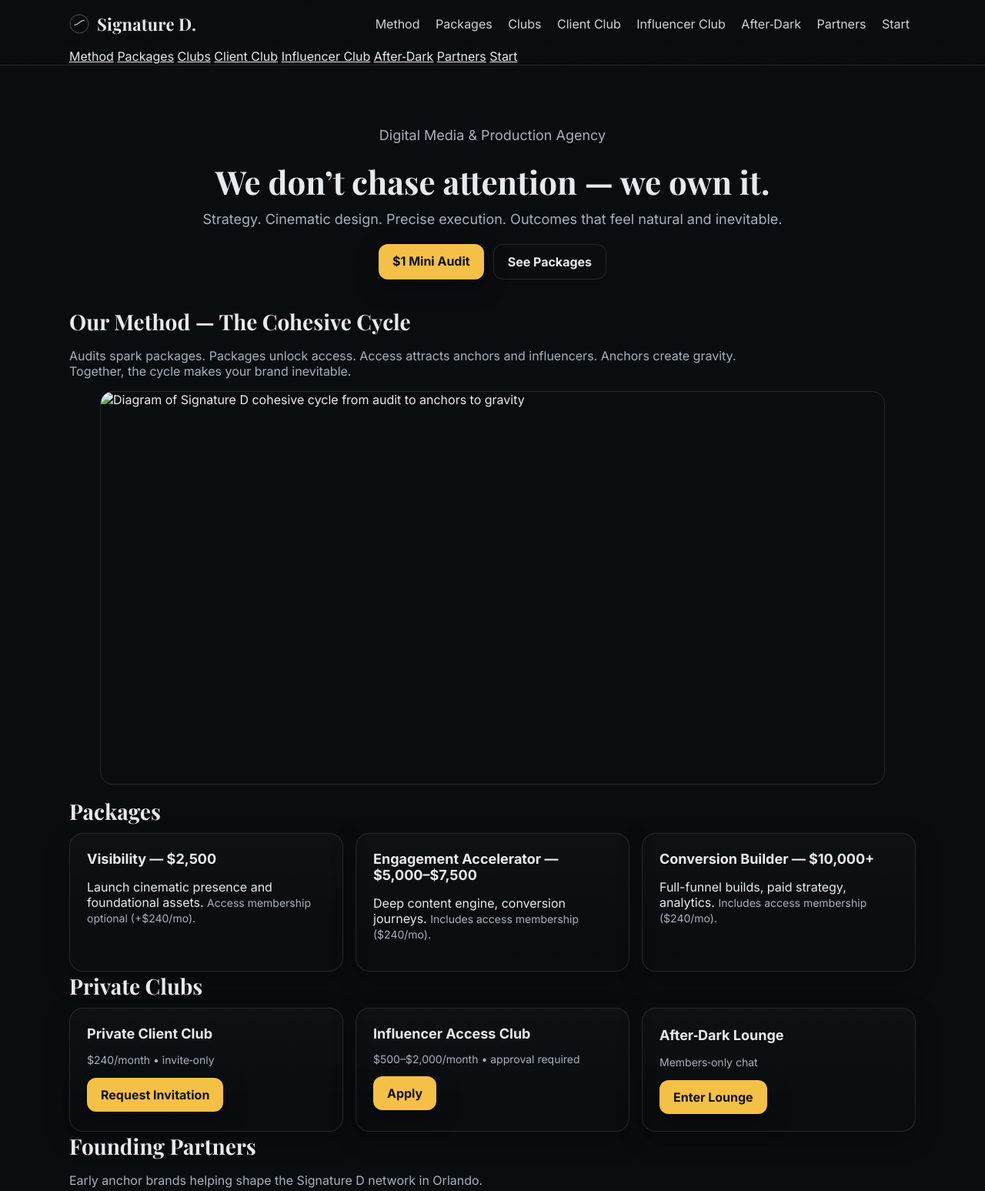
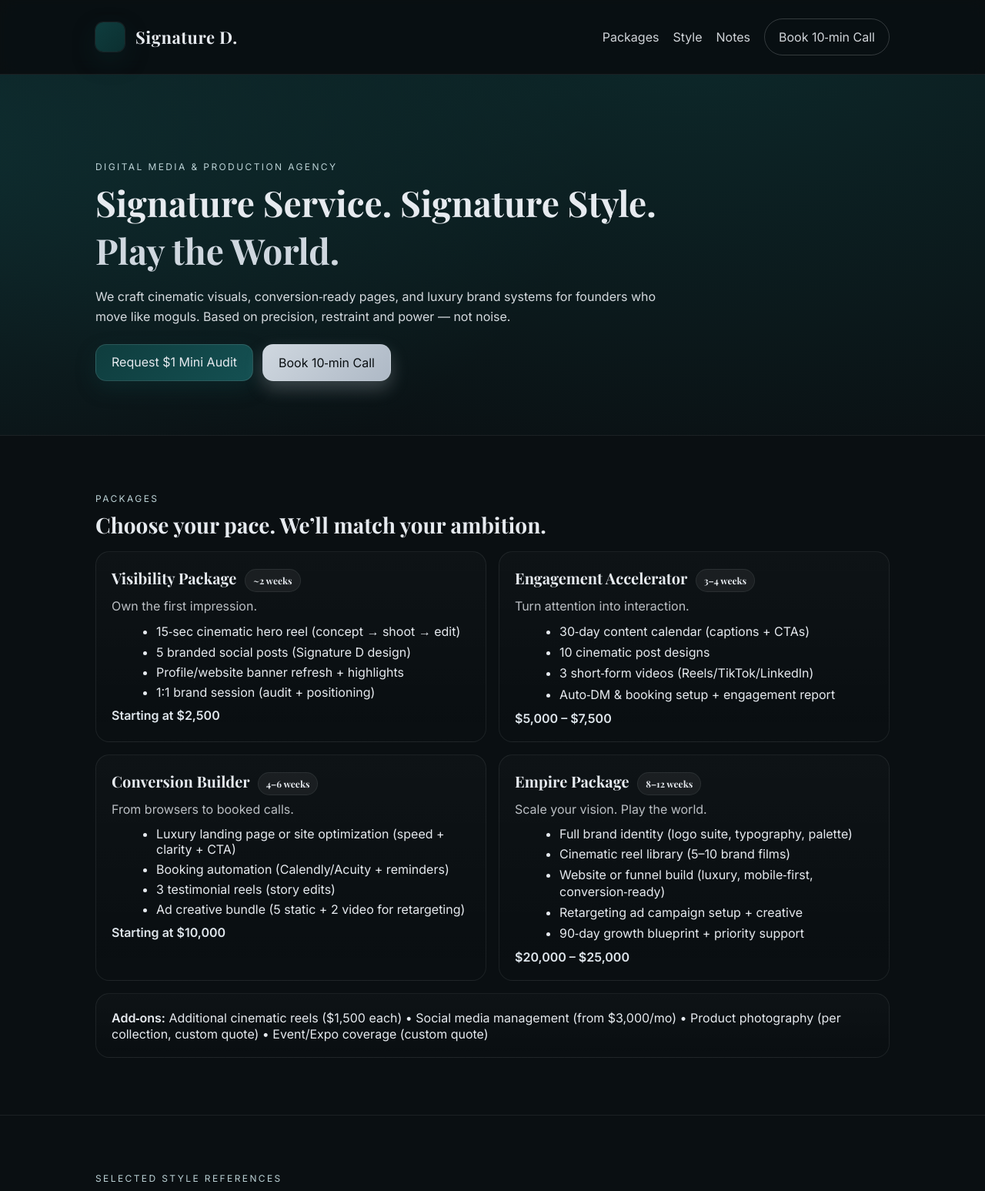
Before and after one commit to signatureddevelops/new, a plain HTML site: page index.html in a window 1280 px wide. Shown: the top 1547 px of the page at 77% size. Drawn offline with nearby package versions, Linux system fonts and the light colour scheme.

Commit message:
Update index.html

```diff
--- a/index.html
+++ b/index.html
@@ -1,310 +1,205 @@
 <!DOCTYPE html>
 <html lang="en">
 <head>
-  <!--
-    Signature D — Improved static homepage for GitHub Pages
-    Notes:
-      • Put this file at repo root as `index.html`.
-      • Place images in /images and be sure filenames match below.
-      • Create sibling pages: private-club.html, influencer-club.html, after-dark.html (can add later).
-  -->
   <meta charset="utf-8" />
   <meta name="viewport" content="width=device-width, initial-scale=1" />
-  <title>Signature D — We don’t chase attention — we own it.</title>
-  <meta name="description" content="Signature D fuses strategy, cinematic design, and precise execution to build inevitable brands." />
-  <link rel="canonical" href="https://<your-username>.github.io/signatured-site/" />
-
-  <!-- Icons -->
-  <link rel="icon" href="/favicon.ico" />
-  <link rel="apple-touch-icon" href="/images/apple-touch-icon.png" />
-
-  <!-- Fonts -->
-  <link rel="preconnect" href="https://fonts.gstatic.com" crossorigin>
-  <link rel="preconnect" href="https://fonts.googleapis.com">
-  <link href="https://fonts.googleapis.com/css2?family=Playfair+Display:wght@600;700&family=Inter:wght@300;400;600;700&display=swap" rel="stylesheet">
-
-  <!-- Social cards -->
-  <meta property="og:title" content="Signature D — We don’t chase attention — we own it." />
-  <meta property="og:description" content="Strategy. Cinematic design. Precise execution. Outcomes that feel inevitable." />
-  <meta property="og:type" content="website" />
-  <meta property="og:image" content="https://<your-username>.github.io/signatured-site/images/og-cover.jpg" />
-  <meta name="twitter:card" content="summary_large_image" />
-
-  <!-- Theme -->
-  <meta name="theme-color" content="#0a0d10" media="(prefers-color-scheme: dark)">
-  <meta name="theme-color" content="#ffffff" media="(prefers-color-scheme: light)">
-
-  <!-- Robots -->
-  <meta name="robots" content="index,follow" />
-
+  <title>Signature D. — Play the World</title>
+  <link href="https://fonts.googleapis.com/css2?family=Playfair+Display:wght@500;700&family=Inter:wght@300;400;600&display=swap" rel="stylesheet">
   <style>
     :root{
-      --bg:#0a0d10;         /* deep ink */
-      --panel:#0f141a;
-      --text:#e6eaef;       /* ice */
-      --muted:#a8b0bb;      /* slate */
-      --line:rgba(230,234,239,.12);
-      --gold:#f5c046;
-      --accent:#0e3f3f;     /* teal-ink */
-      --radius:18px;
-      --shadow:0 10px 30px rgba(0,0,0,.35);
+      --emerald:#0f3d3e; /* deep emerald */
+      --emerald-2:#0b2f30; /* darker */
+      --silver:#e6eaef; /* soft silver */
+      --ink:#0a0f12; /* rich black */
+      --accent:#9fb7b9; /* muted chrome */
     }
     *{box-sizing:border-box}
-    html,body{height:100%}
-    body{margin:0; font-family:Inter, system-ui, -apple-system, Segoe UI, Roboto, sans-serif; background:var(--bg); color:var(--text);}
-    img{max-width:100%; height:auto; display:block}
-    a{color:inherit}
-    .container{width:min(1100px, 92%); margin-inline:auto}
-    .visually-hidden{position:absolute!important;clip:rect(1px,1px,1px,1px);padding:0;border:0;height:1px;width:1px;overflow:hidden;white-space:nowrap}
+    html,body{margin:0;padding:0;background:var(--ink);color:var(--silver);font-family:Inter,system-ui,Segoe UI,Roboto,Helvetica,Arial,sans-serif;}
+    a{color:var(--silver);text-decoration:none}
+    .container{max-width:1080px;margin:0 auto;padding:24px}
+    header{position:sticky;top:0;backdrop-filter:saturate(180%) blur(10px);background:rgba(10,15,18,.6);border-bottom:1px solid rgba(230,234,239,.08);z-index:50}
+    .brand{display:flex;align-items:center;gap:14px}
+    .logo{width:38px;height:38px;border-radius:10px;background:linear-gradient(135deg,var(--emerald),var(--emerald-2));box-shadow:0 0 0 1px rgba(230,234,239,.08),0 12px 30px rgba(9, 40, 43, .45)}
+    .brand h1{font-family:"Playfair Display",serif;letter-spacing:.5px;font-weight:700;font-size:22px;margin:0}
+    nav{display:flex;gap:18px;align-items:center}
+    nav a{opacity:.9}
+    .cta{display:inline-block;padding:12px 18px;border:1px solid rgba(230,234,239,.22);border-radius:999px}
+    .btn{display:inline-block;padding:12px 20px;border-radius:14px;background:linear-gradient(135deg,var(--emerald),#145052);box-shadow:0 10px 24px rgba(13,52,54,.45);border:1px solid rgba(230,234,239,.12)}
+    .btn.silver{background:linear-gradient(135deg,#cfd7df,#aeb9c6);color:#0a0f12;box-shadow:0 10px 22px rgba(207,215,223,.25)}
+    .hero{padding:88px 24px 46px;background:radial-gradient(1200px 600px at 70% -10%, rgba(15,61,62,.55), transparent),radial-gradient(900px 500px at -10% 20%, rgba(20,80,82,.45), transparent)}
+    .hero h2{font-family:"Playfair Display",serif;font-weight:700;font-size:46px;margin:0 0 10px}
+    .hero p{max-width:760px;opacity:.92;line-height:1.65}
+    .hero .actions{display:flex;gap:12px;margin-top:22px;flex-wrap:wrap}
 
-    /* Header */
-    header{position:sticky; top:0; z-index:50; backdrop-filter:saturate(120%) blur(8px); background:linear-gradient(180deg, rgba(10,13,16,.85), rgba(10,13,16,.55)); border-bottom:1px solid var(--line)}
-    .navwrap{display:flex;justify-content:space-between;align-items:center; padding:16px 0}
-    .brand{display:flex;align-items:center;gap:10px}
-    .brand h1{font-family:"Playfair Display", serif; font-size:22px; letter-spacing:.2px; margin:0}
-    nav a{margin:0 8px; text-decoration:none; color:var(--text); opacity:.9}
-    nav a:hover, nav a:focus{opacity:1}
+    .section{padding:50px 24px;border-top:1px solid rgba(230,234,239,.08)}
+    .kicker{letter-spacing:.2em;text-transform:uppercase;color:#bcd2d6;font-size:12px;margin-bottom:8px}
+    .section h3{font-family:"Playfair Display",serif;font-size:28px;margin:0 0 16px}
+    .grid{display:grid;gap:16px}
+    @media(min-width:880px){.grid.cols-2{grid-template-columns:1fr 1fr}.grid.cols-3{grid-template-columns:repeat(3,1fr)}.grid.cols-4{grid-template-columns:repeat(4,1fr)}}
 
-    /* Mobile nav */
-    .menu-btn{display:none; border:1px solid var(--line); background:transparent; color:var(--text); padding:8px 12px; border-radius:12px}
-    @media (max-width:860px){
-      nav{display:none}
-      .menu-btn{display:inline-flex}
-      .nav-drawer{display:none; position:absolute; left:0; right:0; top:64px; background:var(--panel); border-bottom:1px solid var(--line)}
-      .nav-drawer a{display:block; padding:14px 4%; border-top:1px solid var(--line)}
-      .nav-drawer.open{display:block}
-    }
+    .card{background:linear-gradient(180deg,rgba(255,255,255,.02),rgba(255,255,255,.00));border:1px solid rgba(230,234,239,.08);border-radius:18px;padding:20px}
+    .card h4{margin:0 0 8px;font-size:20px;font-family:"Playfair Display",serif}
+    .muted{opacity:.8}
+    ul{margin:12px 0 0 18px}
+    li{margin:6px 0}
 
-    /* Buttons */
-    .btn{display:inline-block; padding:12px 18px; border-radius:12px; background:var(--gold); color:#111; text-decoration:none; font-weight:700; box-shadow:var(--shadow);}
-    .btn:hover{transform:translateY(-1px)}
-    .btn.ghost{background:transparent; color:var(--text); border:1px solid var(--line); box-shadow:none}
+    .price{margin-top:10px;font-weight:600;color:#dfe6ec}
+    .pill{display:inline-block;padding:6px 10px;border-radius:999px;background:rgba(230,234,239,.06);border:1px solid rgba(230,234,239,.08);font-size:12px;margin-left:6px}
 
-    /* Hero */
-    .hero{padding:80px 0 36px; text-align:center}
-    .hero h2{font-family:"Playfair Display", serif; font-weight:700; font-size:42px; margin:6px 0 10px}
-    .hero p{color:var(--muted); font-size:18px; margin:0 auto 22px; max-width:780px}
-    .cta-row{display:flex; gap:12px; justify-content:center; flex-wrap:wrap}
+    .gallery{display:grid;gap:10px;grid-template-columns:repeat(3,1fr)}
+    .shot{aspect-ratio:16/10;border-radius:14px;background:linear-gradient(135deg,rgba(207,215,223,.14),rgba(230,234,239,.03));border:1px solid rgba(230,234,239,.08);display:flex;align-items:center;justify-content:center;color:#9fb7b9;font-size:14px}
 
-  <main id="main">
-    <!-- HERO -->
+    .testimonial{background:linear-gradient(180deg,rgba(255,255,255,.02),rgba(255,255,255,.00));border:1px solid rgba(230,234,239,.08);border-radius:16px;padding:18px}
+    .quote{font-family:"Playfair Display",serif;font-size:18px}
+
+    footer{padding:40px 24px;border-top:1px solid rgba(230,234,239,.08);opacity:.8}
+  </style>
+</head>
+<body>
+  <header>
+    <div class="container" style="display:flex;justify-content:space-between;align-items:center">
+      <div class="brand">
+        <div class="logo" aria-hidden="true"></div>
+        <h1>Signature D.</h1>
+      </div>
+      <nav>
+        <a href="#packages">Packages</a>
+        <a href="#work">Style</a>
+        <a href="#testimonials">Notes</a>
+        <a class="cta" href="#contact">Book 10‑min Call</a>
+      </nav>
+    </div>
+  </header>
+
   <section class="hero">
     <div class="container">
-        <p class="fine" aria-label="tagline">Digital Media & Production Agency</p>
-        <h2>We don’t chase attention — we own it.</h2>
+      <div class="kicker">Digital Media & Production Agency</div>
+      <h2>Signature Service. Signature Style.<br/> <span style="color:#cfd7df">Play the World.</span></h2>
+      <p>
+        We craft cinematic visuals, conversion‑ready pages, and luxury brand systems for founders who move like moguls.
+        Based on precision, restraint and power — not noise.
+      </p>
+      <div class="actions">
+        <a class="btn" href="mailto:narinedevirn@gmail.com?subject=$1%20Mini%20Audit%20Request&body=Hi%20DeVirn%2C%20I'd%20like%20the%20$1%20Mini%20Audit.%20Brand%20name%3A%20___%20Website%2FInstagram%3A%20___">Request $1 Mini Audit</a>
+        <a class="btn silver" href="#contact">Book 10‑min Call</a>
       </div>
     </div>
   </section>
 
+  <section id="packages" class="section">
+    <div class="container">
+      <div class="kicker">Packages</div>
+      <h3>Choose your pace. We’ll match your ambition.</h3>
 
+      <div class="grid cols-2" style="margin-top:16px">
+        <div class="card">
+          <h4>Visibility Package <span class="pill">~2 weeks</span></h4>
+          <div class="muted">Own the first impression.</div>
+          <ul>
+            <li>15‑sec cinematic hero reel (concept → shoot → edit)</li>
+            <li>5 branded social posts (Signature D design)</li>
+            <li>Profile/website banner refresh + highlights</li>
+            <li>1:1 brand session (audit + positioning)</li>
+          </ul>
+          <div class="price">Starting at $2,500</div>
+        </div>
 
-    /* Sections */
-    section{padding:56px 0}
-    section h3{font-family:"Playfair Display", serif; font-size:28px; margin:0 0 10px}
-    .lead{color:var(--muted); max-width:900px}
+        <div class="card">
+          <h4>Engagement Accelerator <span class="pill">3–4 weeks</span></h4>
+          <div class="muted">Turn attention into interaction.</div>
+          <ul>
+            <li>30‑day content calendar (captions + CTAs)</li>
+            <li>10 cinematic post designs</li>
+            <li>3 short‑form videos (Reels/TikTok/LinkedIn)</li>
+            <li>Auto‑DM & booking setup + engagement report</li>
+          </ul>
+          <div class="price">$5,000 – $7,500</div>
+        </div>
 
-    /* Cards / packages */
-    .grid{display:grid; gap:16px}
-    @media (min-width:740px){.grid.cols-3{grid-template-columns:repeat(3, 1fr)}}
-    .card{border:1px solid var(--line); border-radius:var(--radius); padding:22px; background:linear-gradient(180deg, rgba(255,255,255,.02), rgba(255,255,255,.00)); box-shadow:var(--shadow)}
-    .card h4{margin:0 0 8px; font-size:18px}
-    .fine{color:var(--muted); font-size:14px}
+        <div class="card">
+          <h4>Conversion Builder <span class="pill">4–6 weeks</span></h4>
+          <div class="muted">From browsers to booked calls.</div>
+          <ul>
+            <li>Luxury landing page or site optimization (speed + clarity + CTA)</li>
+            <li>Booking automation (Calendly/Acuity + reminders)</li>
+            <li>3 testimonial reels (story edits)</li>
+            <li>Ad creative bundle (5 static + 2 video for retargeting)</li>
+          </ul>
+          <div class="price">Starting at $10,000</div>
+        </div>
 
-    /* Media */
-    .media{border:1px solid var(--line); border-radius:16px; overflow:hidden}
-
-    /* Partners */
-    .logos{display:flex; gap:24px; flex-wrap:wrap; align-items:center; opacity:.9}
-
-    /* Footer */
-    footer{padding:24px 0; border-top:1px solid var(--line)}
-    .foot{display:flex; justify-content:space-between; align-items:center; flex-wrap:wrap; gap:10px}
-
-    /* Focus ring */
-    :focus-visible{outline:2px solid var(--gold); outline-offset:2px}
-  </style>
-</head>
-<body>
-  <a class="visually-hidden" href="#main">Skip to content</a>
-
-  <!-- HEADER -->
-  <header>
-    <div class="container navwrap">
-      <div class="brand" aria-label="Signature D brand">
-        <svg width="26" height="26" viewBox="0 0 24 24" fill="none" aria-hidden="true"><circle cx="12" cy="12" r="11" stroke="currentColor" opacity=".25"/><path d="M6 13c4 2 8-7 12-5" stroke="currentColor"/></svg>
-        <h1>Signature D.</h1>
-      </div>
-      <nav aria-label="Primary">
-        <a href="#method">Method</a>
-        <a href="#packages">Packages</a>
-        <a href="#clubs">Clubs</a>
-        <a href="private-club.html">Client Club</a>
-        <a href="influencer-club.html">Influencer Club</a>
-        <a href="after-dark.html">After‑Dark</a>
-        <a href="#partners">Partners</a>
-        <a href="#contact">Start</a>
-      </nav>
-      <button class="menu-btn" aria-expanded="false" aria-controls="mobileNav">Menu</button>
-    </div>
-    <div id="mobileNav" class="nav-drawer" aria-label="Mobile Navigation">
-      <div class="container">
-        <a href="#method">Method</a>
-        <a href="#packages">Packages</a>
-        <a href="#clubs">Clubs</a>
-        <a href="private-club.html">Client Club</a>
-        <a href="influencer-club.html">Influencer Club</a>
-        <a href="after-dark.html">After‑Dark</a>
-        <a href="#partners">Partners</a>
-        <a href="#contact">Start</a>
+        <div class="card">
+          <h4>Empire Package <span class="pill">8–12 weeks</span></h4>
+          <div class="muted">Scale your vision. Play the world.</div>
+          <ul>
+            <li>Full brand identity (logo suite, typography, palette)</li>
+            <li>Cinematic reel library (5–10 brand films)</li>
+            <li>Website or funnel build (luxury, mobile‑first, conversion‑ready)</li>
+            <li>Retargeting ad campaign setup + creative</li>
+            <li>90‑day growth blueprint + priority support</li>
+          </ul>
+          <div class="price">$20,000 – $25,000</div>
         </div>
       </div>
-  </header>
 
-  <main id="main">
-    <!-- HERO -->
-    <section class="hero">
-      <div class="container">
-        <p class="fine" aria-label="tagline">Digital Media & Production Agency</p>
-        <h2>We don’t chase attention — we own it.</h2>
-        <p>Strategy. Cinematic design. Precise execution. Outcomes that feel natural and inevitable.</p>
-        <div class="cta-row">
-          <!-- Replace YOURCASH with your Cash App cashtag; `1` adds $1 prefill -->
-          <a class="btn" href="https://cash.app/$YOURCASH/1" target="_blank" rel="noopener noreferrer">$1 Mini Audit</a>
-          <a class="btn ghost" href="#packages">See Packages</a>
+      <div class="card" style="margin-top:16px">
+        <strong>Add‑ons:</strong> Additional cinematic reels ($1,500 each) • Social media management (from $3,000/mo) • Product photography (per collection, custom quote) • Event/Expo coverage (custom quote)
       </div>
     </div>
   </section>
 
-    <!-- METHOD -->
-    <section id="method">
+  <section id="work" class="section">
     <div class="container">
-        <h3>Our Method — The Cohesive Cycle</h3>
-        <p class="lead">Audits spark packages. Packages unlock access. Access attracts anchors and influencers. Anchors create gravity. Together, the cycle makes your brand inevitable.</p>
-        <figure class="media" aria-labelledby="cycle-caption">
-          <picture>
-            <source srcset="images/signature-cycle@2x.png 2x, images/signature-cycle.png 1x" type="image/png">
-            <img src="images/signature-cycle.png" alt="Diagram of Signature D cohesive cycle from audit to anchors to gravity" width="1200" height="600" loading="lazy">
-          </picture>
-          <figcaption id="cycle-caption" class="visually-hidden">Visual explanation of the cycle</figcaption>
-        </figure>
+      <div class="kicker">Selected Style References</div>
+      <h3>Minimal. Cinematic. Billionaire energy.</h3>
+      <div class="gallery" style="margin-top:14px">
+        <div class="shot">Cinematic Card / Emerald & Silver</div>
+        <div class="shot">Skyline / Miami 90s Neon</div>
+        <div class="shot">Parking Garage / Night Luxury</div>
+      </div>
+      <p class="muted" style="margin-top:10px">Replace these with your latest visuals or attach samples in email.
+      </p>
     </div>
   </section>
 
-    <!-- PACKAGES -->
-    <section id="packages">
+  <section id="testimonials" class="section">
     <div class="container">
-        <h3>Packages</h3>
-        <div class="grid cols-3">
-          <article class="card">
-            <h4>Visibility — $2,500</h4>
-            <p>Launch cinematic presence and foundational assets. <span class="fine">Access membership optional (+$240/mo).</span></p>
-          </article>
-          <article class="card">
-            <h4>Engagement Accelerator — $5,000–$7,500</h4>
-            <p>Deep content engine, conversion journeys. <span class="fine">Includes access membership ($240/mo).</span></p>
-          </article>
-          <article class="card">
-            <h4>Conversion Builder — $10,000+</h4>
-            <p>Full-funnel builds, paid strategy, analytics. <span class="fine">Includes access membership ($240/mo).</span></p>
-          </article>
+      <div class="kicker">Notes</div>
+      <h3>What partners say</h3>
+      <div class="grid cols-3" style="margin-top:12px">
+        <div class="testimonial"><div class="quote">“A precise eye for luxury. Our bookings lifted within weeks.”</div><div class="muted">— Partner, Boutique Hospitality</div></div>
+        <div class="testimonial"><div class="quote">“Clean, cinematic, on‑brand. The reel system keeps paying for itself.”</div><div class="muted">— Founder, Beauty & Wellness</div></div>
+        <div class="testimonial"><div class="quote">“They built the funnel and the retargeting. We finally look like who we are.”</div><div class="muted">— CEO, Consulting Firm</div></div>
       </div>
     </div>
   </section>
 
-    <!-- CLUBS -->
-    <section id="clubs">
+  <section id="contact" class="section">
     <div class="container">
-        <h3>Private Clubs</h3>
-        <div class="grid cols-3">
-          <article class="card">
-            <h4>Private Client Club</h4>
-            <p class="fine">$240/month • invite‑only</p>
-            <a class="btn" href="private-club.html">Request Invitation</a>
-          </article>
-          <article class="card">
-            <h4>Influencer Access Club</h4>
-            <p class="fine">$500–$2,000/month • approval required</p>
-            <a class="btn" href="influencer-club.html">Apply</a>
-          </article>
-          <article class="card">
-            <h4>After‑Dark Lounge</h4>
-            <p class="fine">Members‑only chat</p>
-            <a class="btn" href="after-dark.html">Enter Lounge</a>
-          </article>
+      <div class="kicker">Start</div>
+      <h3>Two fast ways to begin</h3>
+      <div class="grid cols-2" style="margin-top:12px">
+        <div class="card">
+          <h4>$1 Mini Audit</h4>
+          <p class="muted">One page. Three fixes. Delivered in 24 hours.</p>
+          <a class="btn" href="mailto:narinedevirn@gmail.com?subject=$1%20Mini%20Audit%20Request&body=Brand%20name%3A%20___%0AWebsite%2FInstagram%3A%20___">Request by Email</a>
+        </div>
+        <div class="card">
+          <h4>10‑Minute Call</h4>
+          <p class="muted">No slides. One idea you can ship in 48 hours.</p>
+          <a class="btn silver" href="#">Book a Time</a>
+          <p class="muted" style="margin-top:8px">(Drop in your Calendly link.)</p>
+        </div>
       </div>
     </div>
   </section>
 
-    <!-- PARTNERS -->
-    <section id="partners">
-      <div class="container">
-        <h3>Founding Partners</h3>
-        <p class="lead">Early anchor brands helping shape the Signature D network in Orlando.</p>
-        <div class="logos" aria-label="Partner logos">
-          <!-- Example placeholders; replace src with real partner marks -->
-          <img src="images/partner-1.png" alt="Partner 1 logo" width="120" height="40" loading="lazy">
-          <img src="images/partner-2.png" alt="Partner 2 logo" width="120" height="40" loading="lazy">
-          <img src="images/partner-3.png" alt="Partner 3 logo" width="120" height="40" loading="lazy">
-        </div>
-      </div>
-    </section>
-
-    <!-- CONTACT / START -->
-    <section id="contact">
-      <div class="container">
-        <h3>Start in 60 seconds</h3>
-        <div class="grid">
-          <article class="card">
-            <h4>$1 Mini Audit</h4>
-            <p class="fine">Instant audit kickoff — add notes in the payment memo.</p>
-            <a class="btn" href="https://cash.app/$YOURCASH/1" target="_blank" rel="noopener noreferrer">Pay $1 via Cash App</a>
-          </article>
-          <article class="card">
-            <h4>Join the List</h4>
-            <!-- Replace the iframe src with your email form provider (Mailchimp/ConvertKit/etc.) -->
-            <iframe title="Email signup" src="about:blank" width="100%" height="420" loading="lazy" style="border:1px solid var(--line); border-radius:12px; background:#0c1116"></iframe>
-          </article>
-        </div>
-      </div>
-    </section>
-  </main>
-
-  <!-- FOOTER -->
   <footer>
-    <div class="container foot">
+    <div class="container" style="display:flex;justify-content:space-between;flex-wrap:wrap;gap:8px">
       <div>© <span id="yr"></span> DeVirn Signature House, Inc.</div>
-      <div class="fine" style="display:flex;gap:14px;flex-wrap:wrap">
-        <a href="private-club.html">Client Club</a>
-        <a href="influencer-club.html">Influencer Club</a>
-        <a href="after-dark.html">After‑Dark</a>
-        <span aria-hidden="true">·</span>
-        <span>We don’t chase attention — we own it.</span>
-      </div>
+      <div class="muted">Bespoke creative for brands that move like moguls.</div>
     </div>
   </footer>
-
-  <script>
-    // Year stamp
-    document.getElementById('yr').textContent = new Date().getFullYear();
-
-    // Mobile nav toggle
-    const btn = document.querySelector('.menu-btn');
-    const drawer = document.getElementById('mobileNav');
-    btn?.addEventListener('click', () => {
-      const open = drawer.classList.toggle('open');
-      btn.setAttribute('aria-expanded', String(open));
-    });
-  </script>
-
-  <!-- Optional: JSON-LD Organization snippet -->
-  <script type="application/ld+json">
-  {
-    "@context": "https://schema.org",
-    "@type": "Organization",
-    "name": "Signature D",
-    "url": "https://<your-username>.github.io/signatured-site/",
-    "logo": "https://<your-username>.github.io/signatured-site/images/og-cover.jpg"
-  }
-  </script>
+  <script>document.getElementById('yr').textContent=new Date().getFullYear()</script>
 </body>
 </html>
```
Lines whose indentation alone changed are shown as unchanged.
